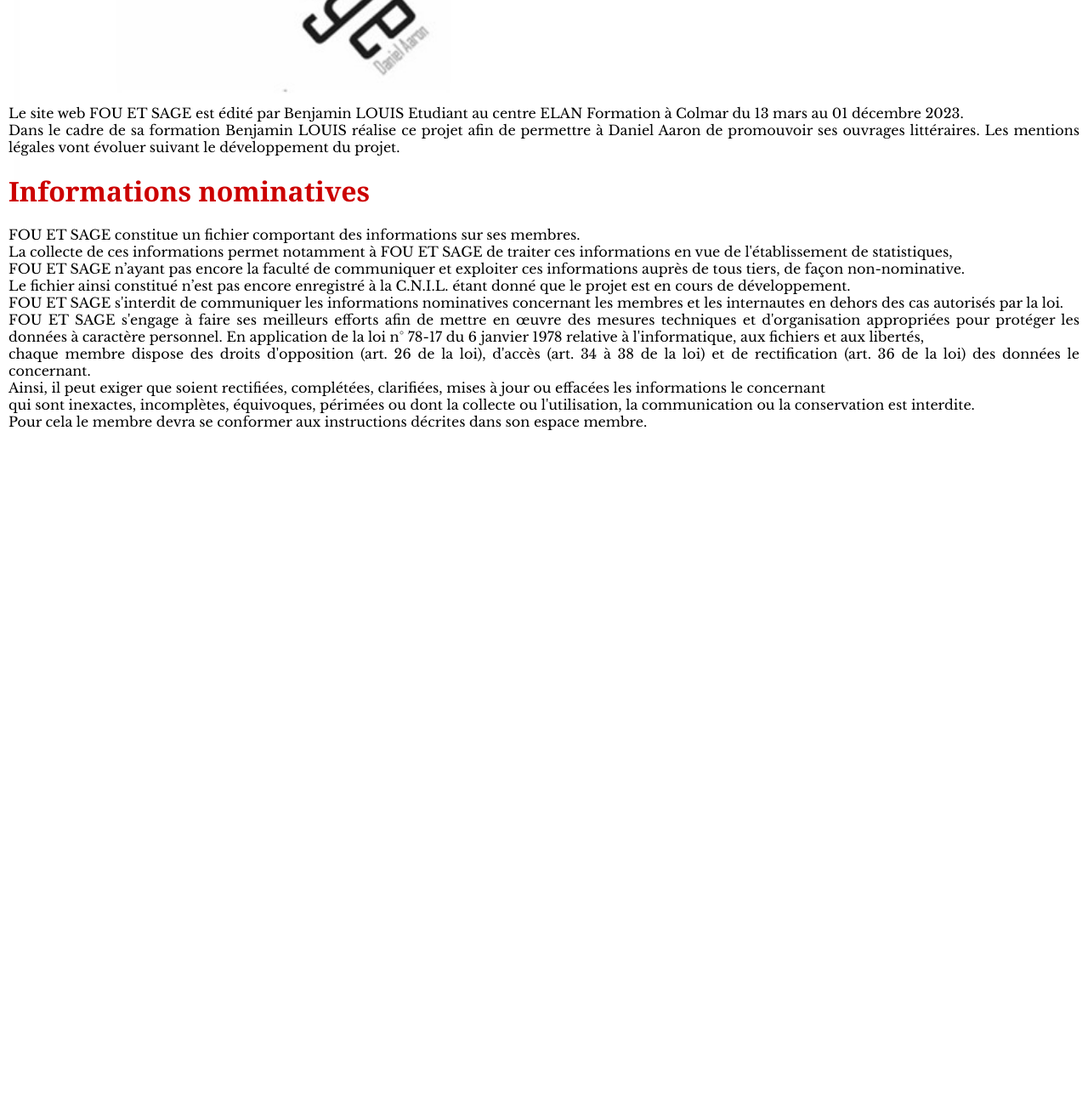
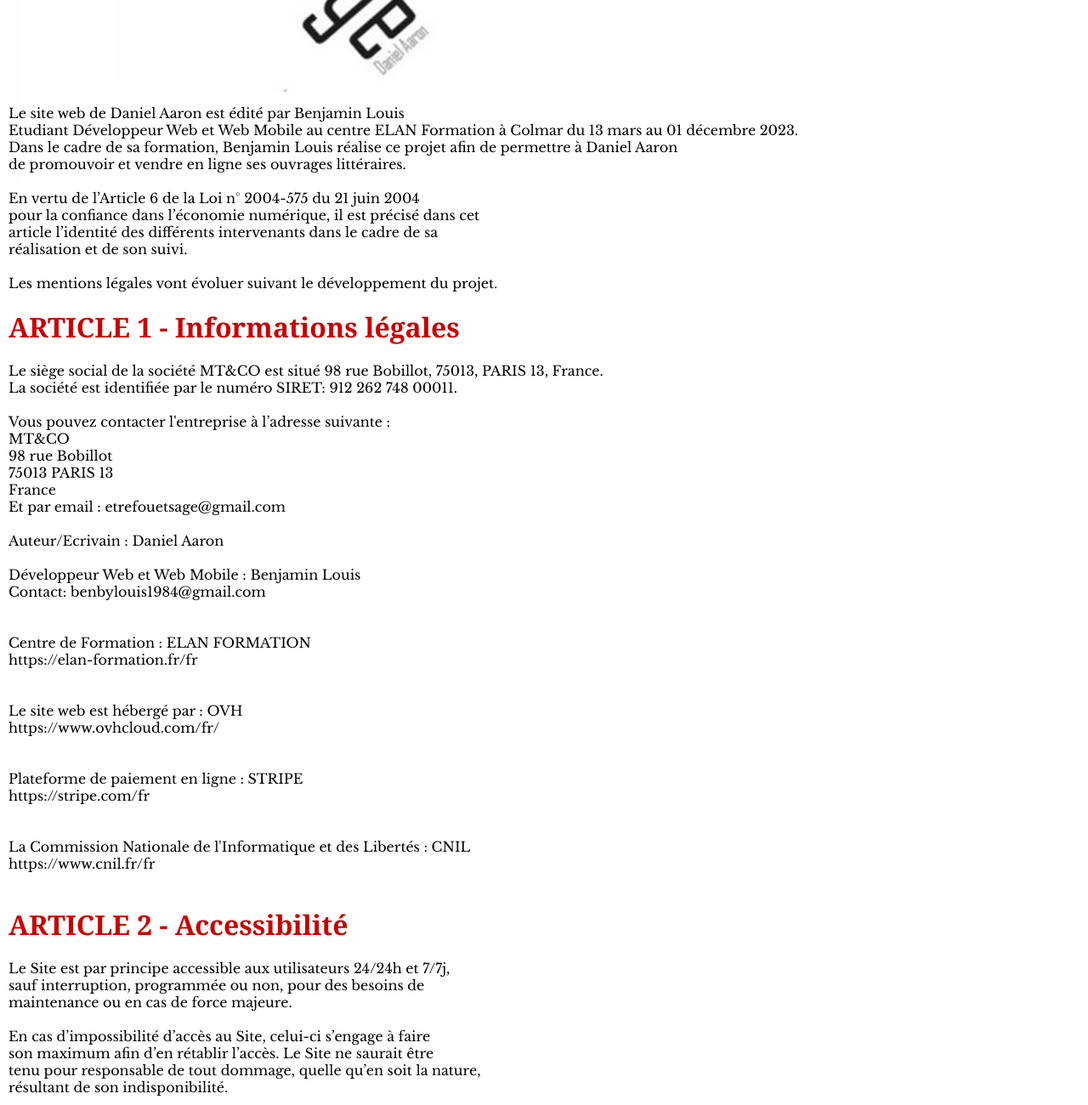
Before and after one commit to BenjaminLOUIS84/Site-Vitrine, a plain HTML site: page mentions.html in a window 1280 px wide. Shown: the part 440-1740 px from the top of the page at 85% size. Drawn offline with nearby package versions, Linux system fonts and the light colour scheme.

Commit message:
Mentions Légales

```diff
--- a/index.html
+++ b/index.html
@@ -44,7 +44,7 @@
           <a href="https://www.youtube.com/@danielaaron125"><img class="yt" src="images/youtube.svg" alt="Lien vers le compte Youtube"></a>
           <a href=""><img class="tw" src="images/twitter.svg" alt="Lien vers le compte Twitter"></a>
           <a href=""><img class="sp" src="images/spotify.svg" alt="Lien vers le compte Spotify"></a>
-          <a href=""><img class="pp" src="images/cc-stripe.svg" alt="Lien vers le compte PayPal"></a>
+          <a href="https://stripe.com/fr"><img class="pp" src="images/cc-stripe.svg" alt="Lien vers le site Stripe"></a>
         </div>
       </div>
 
@@ -77,7 +77,7 @@
             <a href="https://www.youtube.com/@danielaaron125"><img class="yt" src="images/youtube.svg" alt="Lien vers le compte Youtube"></a>
             <a href=""><img class="tw" src="images/twitter.svg" alt="Lien vers le compte Twitter"></a>
             <a href=""><img class="sp" src="images/spotify.svg" alt="Lien vers le compte Spotify"></a>
-            <a href=""><img class="pp" src="images/cc-stripe.svg" alt="Lien vers le compte Stripe"></a>
+            <a href="https://stripe.com/fr"><img class="pp" src="images/cc-stripe.svg" alt="Lien vers le compte Stripe"></a>
           </div>
         </div>
 
@@ -150,7 +150,7 @@
                   <a href="https://www.youtube.com/@danielaaron125"><img class="icoYt" src="images/youtube.svg" alt="Lien vers le compte Youtube"></a>
                   <a href=""><img class="icoTw" src="images/twitter.svg" alt="Lien vers le compte Twitter"></a>
                   <a href=""><img class="icoSp" src="images/spotify.svg" alt="Lien vers le compte Spotify"></a>
-                  <a href=""><img class="icoPp" src="images/cc-stripe.svg" alt="Lien vers le compte PayPal"></a>
+                  <a href="https://stripe.com/fr"><img class="icoPp" src="images/cc-stripe.svg" alt="Lien vers le compte PayPal"></a>
                 </div>
                 <img class="pcs1" src="images/daniel1.jpg" alt="Daniel Aaron">
               </div>
@@ -465,7 +465,7 @@
         <a href="https://www.youtube.com/@danielaaron125"><img class="icoYt" src="images/youtube.svg" alt="Lien vers le compte Youtube"></a>
         <a href=""><img class="icoTw" src="images/twitter.svg" alt="Lien vers le compte Twitter"></a>
         <a href=""><img class="icoSp" src="images/spotify.svg" alt="Lien vers le compte Spotify"></a>
-        <a href=""><img class="icoPp" src="images/cc-stripe.svg" alt="Lien vers le compte PayPal"></a>
+        <a href="https://stripe.com/fr"><img class="icoPp" src="images/cc-stripe.svg" alt="Lien vers le compte PayPal"></a>
       </div>
 
     </div>
--- a/mentions.html
+++ b/mentions.html
@@ -23,25 +23,92 @@
             <h3>MENTIONS LEGALES</h3>
             <div class="mentions">
 
-                <p>Le site web FOU ET SAGE est édité par Benjamin LOUIS Etudiant au centre ELAN Formation à Colmar du 13 mars au 01 décembre 2023.<br>
-                    Dans le cadre de sa formation Benjamin LOUIS réalise ce projet afin de permettre à Daniel Aaron de promouvoir ses ouvrages littéraires.
-                    Les mentions légales vont évoluer suivant le développement du projet.<br>
+                <p>Le site web de Daniel Aaron est édité par Benjamin Louis<br>
+                    Etudiant Développeur Web et Web Mobile au centre ELAN Formation à Colmar du 13 mars au 01 décembre 2023.<br>
+                    Dans le cadre de sa formation, Benjamin Louis réalise ce projet afin de permettre à Daniel Aaron<br>
+                    de promouvoir et vendre en ligne ses ouvrages littéraires.<br>
 
-                    <br><h3>Informations nominatives</h3><br>
+                    <br>En vertu de l’Article 6 de la Loi n° 2004-575 du 21 juin 2004<br>
+                    pour la confiance dans l’économie numérique, il est précisé dans cet<br>
+                    article l’identité des différents intervenants dans le cadre de sa<br>
+                    réalisation et de son suivi.<br>
 
-                    FOU ET SAGE constitue un fichier comportant des informations sur ses membres.<br>
-                    La collecte de ces informations permet notamment à FOU ET SAGE de traiter ces informations en vue de l'établissement de statistiques,<br>
-                    FOU ET SAGE n’ayant pas encore la faculté de communiquer et exploiter ces informations auprès de tous tiers, de façon non-nominative.<br>
+                    <br>Les mentions légales vont évoluer suivant le développement du projet.<br>
+
+                    <br><h3>ARTICLE 1 - Informations légales</h3><br>
+
+                    <p></p>Le siège social de la société MT&CO est situé 98 rue Bobillot, 75013, PARIS 13, France.<br>
+                    La société est identifiée par le numéro SIRET: 912 262 748 00011.<br>
+
+                    <br>Vous pouvez contacter l'entreprise à l’adresse suivante :<br>
+                    MT&CO<br>
+                    98 rue Bobillot<br>
+                    75013 PARIS 13<br>
+                    France<br>
+                    Et par email : etrefouetsage@gmail.com<br>
+
+                    <br>Auteur/Ecrivain : Daniel Aaron<br>
+
+                    <br>Développeur Web et Web Mobile : Benjamin Louis<br>
+                    <p>Contact: benbylouis1984@gmail.com</p><br>
+
+                    <br>Centre de Formation : ELAN FORMATION<br>
+                    <p>https://elan-formation.fr/fr</p><br>
+
+                    <br>Le site web est hébergé par : OVH<br>
+                    <p>https://www.ovhcloud.com/fr/</p><br>
+
+                    <br>Plateforme de paiement en ligne : STRIPE<br>
+                    <p>https://stripe.com/fr</p><br>
+
+                    <br>La Commission Nationale de l'Informatique et des Libertés : CNIL<br>
+                    <p>https://www.cnil.fr/fr</p><br>
+
+                    <br><h3>ARTICLE 2 - Accessibilité</h3><br>
+                    <p>
+                        Le Site est par principe accessible aux utilisateurs 24/24h et 7/7j,<br>
+                        sauf interruption, programmée ou non, pour des besoins de <br>
+                        maintenance ou en cas de force majeure.<br>
+
+                        <br>En cas d’impossibilité d’accès au Site, celui-ci s’engage à faire<br>
+                        son maximum afin d’en rétablir l’accès. Le Site ne saurait être<br>
+                        tenu pour responsable de tout dommage, quelle qu’en soit la nature,<br>
+                        résultant de son indisponibilité.
+                    </p>
+
+                    <br><h3>ARTICLE 3 - Collecte de données et loi informatique et libertés</h3><br>
+
+                    <br>Le site web de Daniel Aaron est une vitrine pour promouvoir sa collection de livres Revolutions disponible en vente ou en pré-commande.<br>
+                    Le site ne recueille pour l'instant aucune donnée.<br>
+
+                    <br>Dans le cadre de son développement, le site constituera bientôt un fichier comportant des informations sur ses membres.<br>
+
+                    <br>La collecte de ces informations permettra notamment de traiter ces informations en vue de l'établissement de statistiques et pour envoyer aux membres des newsletter.<br>
+                    Le site n’ayant pas encore la faculté de communiquer et exploiter ces informations auprès de tous tiers, de façon non-nominative.<br>
                     Le fichier ainsi constitué n’est pas encore enregistré à la C.N.I.L. étant donné que le projet est en cours de développement.<br>
 
-                    FOU ET SAGE s'interdit de communiquer les informations nominatives concernant les membres et les internautes en dehors des cas autorisés par la loi.<br>
-                    FOU ET SAGE s'engage à faire ses meilleurs efforts afin de mettre en œuvre des mesures techniques et d'organisation appropriées pour protéger les données à caractère personnel.
+                    <br>La société MT&CO s'interdit de communiquer les informations nominatives concernant les membres et les internautes en dehors des cas autorisés par la loi.<br>
+                    <br>La société MT&CO s'engage à faire ses meilleurs efforts afin de mettre en œuvre des mesures techniques et d'organisation appropriées pour protéger les données à caractère personnel.
 
                     En application de la loi n° 78-17 du 6 janvier 1978 relative à l'informatique, aux fichiers et aux libertés,<br>
                     chaque membre dispose des droits d'opposition (art. 26 de la loi), d'accès (art. 34 à 38 de la loi) et de rectification (art. 36 de la loi) des données le concernant.<br>
                     Ainsi, il peut exiger que soient rectifiées, complétées, clarifiées, mises à jour ou effacées les informations le concernant<br>
                     qui sont inexactes, incomplètes, équivoques, périmées ou dont la collecte ou l'utilisation, la communication ou la conservation est interdite.<br>
-                    Pour cela le membre devra se conformer aux instructions décrites dans son espace membre.
+                    Pour cela le membre devra se conformer aux instructions décrites dans son espace membre lorsque cet espace sera disponible.<br>
+
+                    <br><h3>ARTICLE 4 - Politique de cookies</h3><br>
+                    Le site n'utilise actuellement aucun cookies.
+                    <br>Toutefois, il y a dans le site des liens vers d’autres sites gérés par des tiers qui peuvent également utiliser des cookies.<br>
+                    Vous pouvez consulter la politique relative aux cookies sur les sites concernés.<br>
+
+                    <br><h3>ARTICLE 5 - Loi applicable et juridication</h3><br>
+                    <p>Les présentes Mentions Légales sont régies par la loi française.<br>
+                    En cas de différend et à défaut d’accord amiable, le litige sera<br>
+                    porté devant les tribunaux français conformément aux règles<br>
+                    de compétence en vigueur.</p><br>
+
+                    <br><h3>Mise à jour:</h3>
+                    <p>Le 02/08/2023</p>
                 </p>
             </div>
 
```
Also changed, not shown: style.css (+9 -16 lines).
